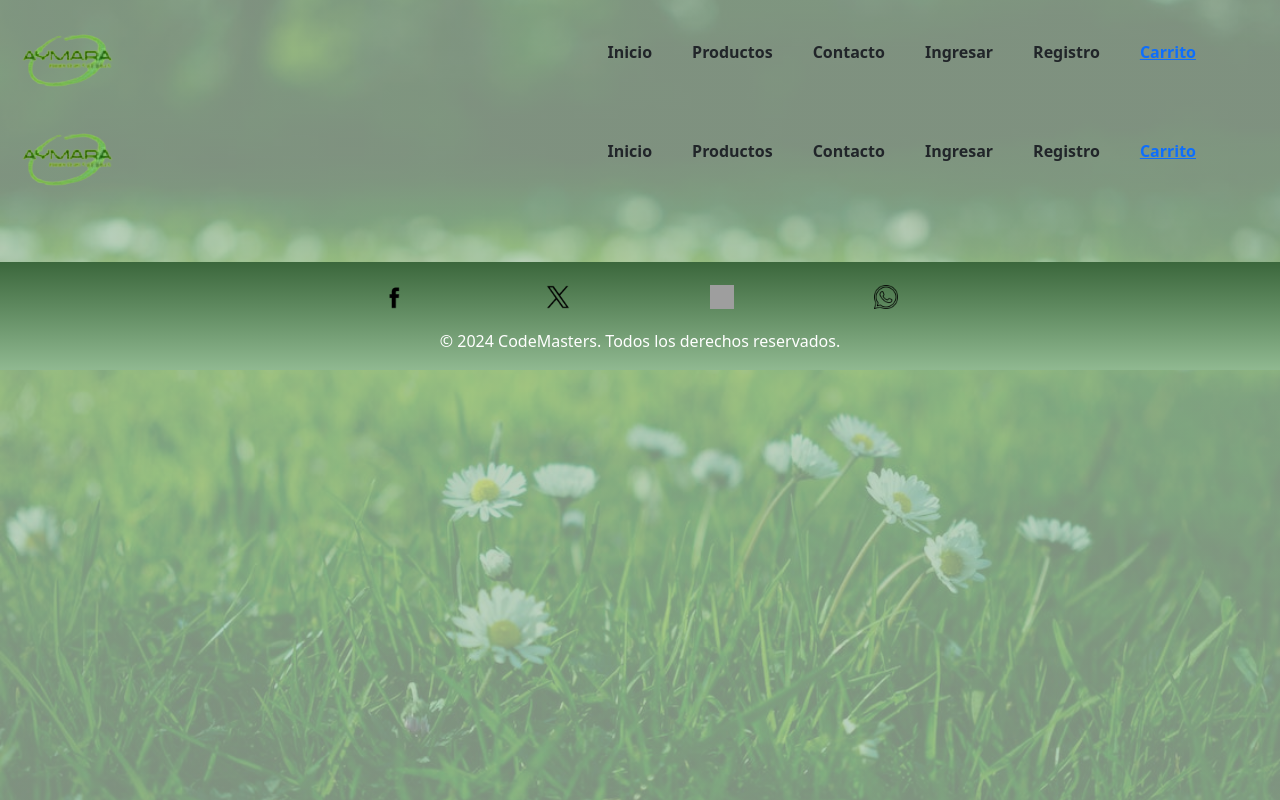
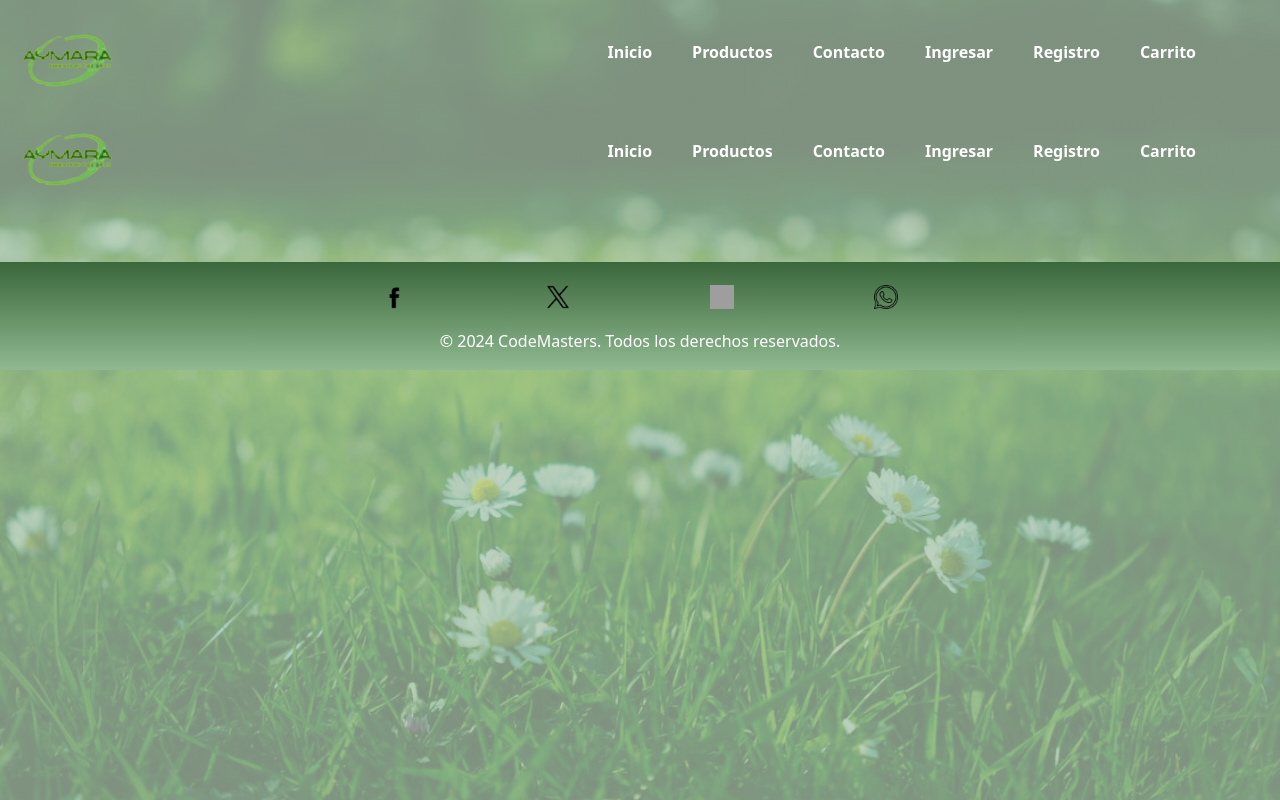
Before and after one commit to OrganizacionProyecto/Proyecto-TSDWAD, an Angular app in the folder FrontEnd/: page /header in a window 1280 px wide. Built offline with nearby package versions, Linux system fonts and the light colour scheme; grey boxes are pictures that could not be loaded.

Commit message:
correccion en header

```diff
--- a/FrontEnd/src/app/shared/header/header.component.css
+++ b/FrontEnd/src/app/shared/header/header.component.css
@@ -18,6 +18,7 @@
   .a {
     color: #fff;
     text-decoration: none;
+    cursor: pointer;
   }
   .a:hover {
     color: rgb(4, 31, 13);
--- a/FrontEnd/src/app/shared/header/header.component.html
+++ b/FrontEnd/src/app/shared/header/header.component.html
@@ -3,12 +3,12 @@
     <img src="../../../assets/img/Logo_Aymara-removebg-preview.png" alt="Logo" (click)="navigateHome()">
   </div>
   <ul>
-    <li><a (click)="navigateTo('/Home')">Inicio</a></li>
-    <li><a (click)="navigateTo('/productos')">Productos</a></li>
-    <li><a (click)="navigateTo('/contacto')">Contacto</a></li>
-    <li *ngIf="!authService.isLoggedIn()"><a (click)="navigateTo('/login')">Ingresar</a></li>
-    <li *ngIf="!authService.isLoggedIn()"><a (click)="navigateTo('/registro')">Registro</a></li>
-    <li><a (click)="navigateTo('/carrito')" class="clickable">Carrito</a></li>
-    <li *ngIf="authService.isLoggedIn()"><a (click)="logout()">Salir</a></li>
+    <li><a class="a" (click)="navigateTo('/Home')">Inicio</a></li>
+    <li><a class="a" (click)="navigateTo('/productos')">Productos</a></li>
+    <li><a class="a" (click)="navigateTo('/contacto')">Contacto</a></li>
+    <li *ngIf="!authService.isLoggedIn()"><a class="a" (click)="navigateTo('/login')">Ingresar</a></li>
+    <li *ngIf="!authService.isLoggedIn()"><a class="a" (click)="navigateTo('/registro')">Registro</a></li>
+    <li><a class="a" (click)="navigateTo('/carrito')">Carrito</a></li>
+    <li *ngIf="authService.isLoggedIn()"><a class="a" (click)="logout()">Salir</a></li>
   </ul>
 </nav>
```
